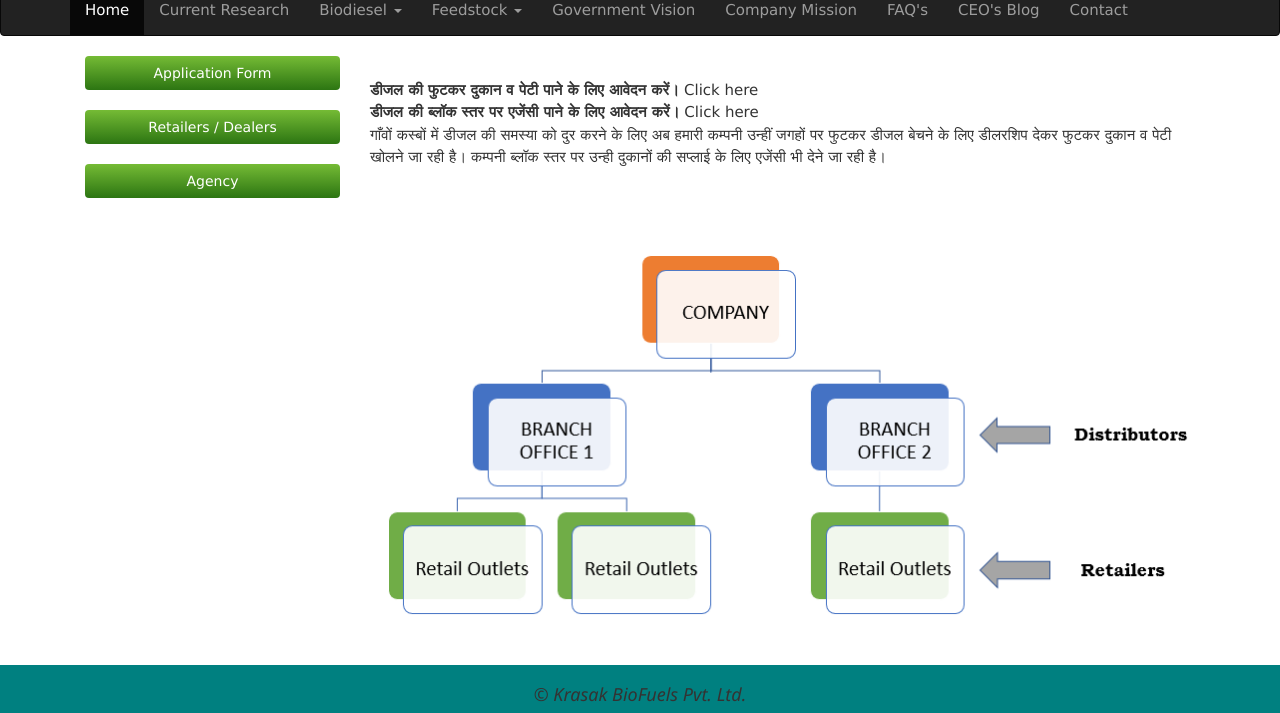
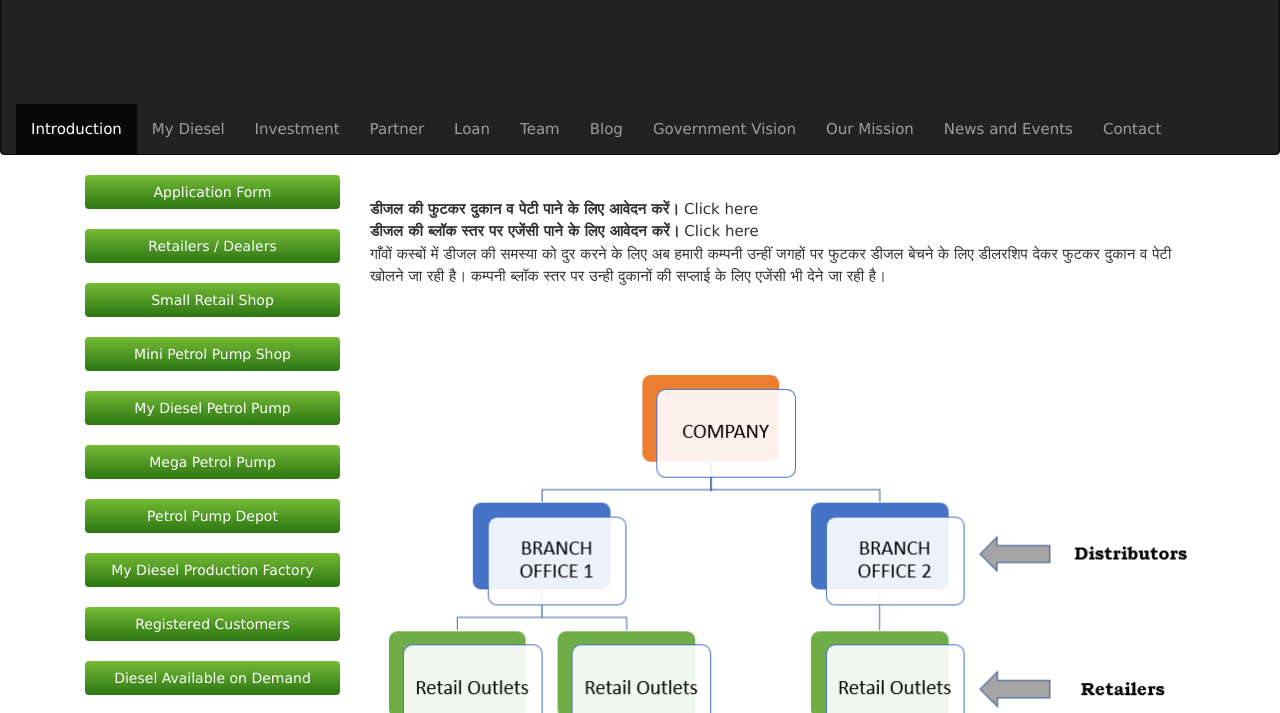
Before and after one commit to maneet8/jaijawanangularjs, a website: page index.html in a window 1280 px wide. Shown: the part 146-859 px from the top of the page. Drawn offline with nearby package versions, Linux system fonts and the light colour scheme; some packages are replaced by stand-ins of ours.

Commit message:
new website first draft

```diff
--- a/assets/js/mainController.js
+++ b/assets/js/mainController.js
@@ -12,7 +12,36 @@
     //     "url": "#!investors"
     // },
     {
-        "dispValue": "Agency",
+        "dispValue": "Small Retail Shop",
+        "url": "#!agents"
+    }, {
+        "dispValue": "Mini Petrol Pump Shop",
+        "url": "#!applicationform"
+    }, {
+        "dispValue": "My Diesel Petrol Pump",
+        "url": "#!dealers"
+    },
+    {
+        "dispValue": "Mega Petrol Pump",
+        "url": "#!investors"
+    },
+    {
+        "dispValue": "Petrol Pump Depot",
+        "url": "#!agents"
+    }, {
+        "dispValue": "My Diesel Production Factory",
+        "url": "#!dealers"
+    },
+    {
+        "dispValue": "Registered Customers",
+        "url": "#!investors"
+    },
+    {
+        "dispValue": "Diesel Available on Demand",
+        "url": "#!agents"
+    },
+    {
+        "dispValue": "Our Dealers",
         "url": "#!agents"
     }]
     $scope.data = [{
--- a/assets/views/header.html
+++ b/assets/views/header.html
@@ -18,9 +18,9 @@
             <img class="img-responsive" src="./assets/img/krasaklogo.png"></img>
         </div>
     </div>
-    <div class="col-sm-1 col-md-5 col-lg-5">
-    </div>
-    <div class="col-xs-4 col-sm-3 col-md-2 col-lg-2"><img class="img-responsive" src="./assets/img/contactjj.png"></img>
-    </div>
+    <div class="col-sm-1 col-md-5 col-lg-5">My Diesel Rates: Rs 56/l</div>
+</div>
+<div class="col-xs-4 col-sm-3 col-md-2 col-lg-2"><img class="img-responsive" src="./assets/img/contactjj.png"></img>
+</div>
 
 </div>
--- a/index.html
+++ b/index.html
@@ -32,11 +32,11 @@
 <body ng-controller="myCtrl">
     <div ng-include="'./assets/views/header.html'"></div>
     <nav class="navbar navbar-inverse">
-            <div class="container">
+        <div class="container-fluid">
             <ul class="nav navbar-nav">
-                    <li class="active"><a href="#">Home</a></li>
-                    <li><a href="#!currentresearch">Current Research</a></li>
-                    <li class="dropdown">
+                <li class="active"><a href="#">Introduction</a></li>
+                <li><a href="#!mydiesel">My Diesel</a></li>
+                <!-- <li class="dropdown">
                     <a class="dropdown-toggle" data-toggle="dropdown" href="#">Biodiesel
                         <span class="caret"></span></a>
                     <ul class="dropdown-menu">
@@ -46,8 +46,8 @@
                         <li><a href="#!swotanalysis">SWOT Analysis</a></li>
                         <li><a href="#!factsandfigures">Facts and Figures</a></li>
                     </ul>
-                    </li>
-                    <li class="dropdown">
+                </li> -->
+                <!-- <li class="dropdown">
                     <a class="dropdown-toggle" data-toggle="dropdown" href="#">Feedstock
                         <span class="caret"></span></a>
                     <ul class="dropdown-menu">
@@ -59,11 +59,15 @@
                         <li><a href="#!ricebranoil">Rice Bran Oil</a></li>
                         <li><a href="#!wastevegetableoil">Waste Vegetable Oil</a></li>
                     </ul>
-                    </li>
+                </li> -->
+                <li><a href="#!investment">Investment</a></li>
+                <li><a href="#!partner">Partner</a></li>
+                <li><a href="#!loan">Loan</a></li>
+                <li><a href="#!team">Team</a></li>
+                <li><a href="#!deskofmd">Blog</a></li>
                 <li><a href="#!governmentvision">Government Vision</a></li>
-                    <li><a href="#!companymission">Company Mission</a></li>
-                    <li><a href="#!faq">FAQ's</a></li>
-                    <li><a href="#!deskofmd">CEO's Blog</a></li>
+                <li><a href="#!companymission">Our Mission</a></li>
+                <li><a href="#!faq">News and Events</a></li>
                 <li><a href="#!contact">Contact</a></li>
             </ul>
         </div>
```
Also changed, not shown: assets/views/toppanel.html (added, +35 -0 lines). Lines whose indentation alone changed are shown as unchanged.
